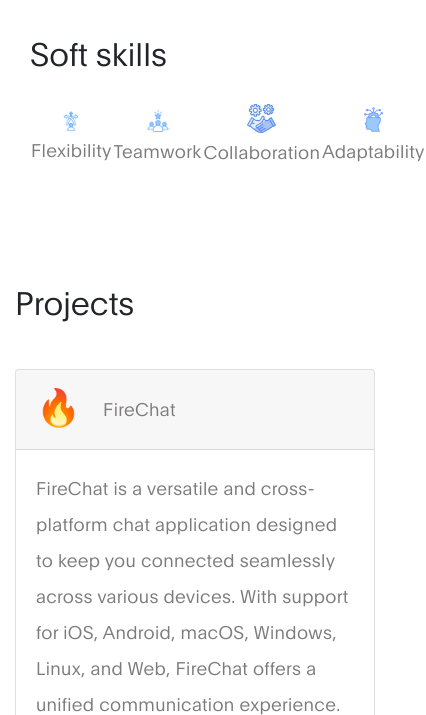
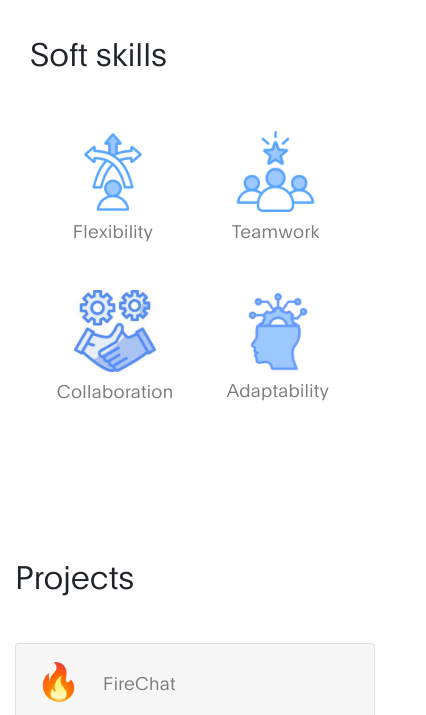
Before and after one commit to ShokaUladzislau/portfolio, a plain HTML site: page index.html in a window 390 px wide. Shown: the part 2024-2739 px from the top of the page, 426 px wide, since content can reach past the window. Drawn offline with Linux system fonts and the light colour scheme.

Commit message:
fix soft skills view on mobile screen #2

```diff
--- a/index.html
+++ b/index.html
@@ -212,30 +212,48 @@
         </div>
       </div>
 
+
+
       <div class="col-lg-12 col-md-12 col-12">
         <h3>Soft skills</h3>
-        <div class="col-lg-12 col-12">
+
+        <div class="row about-third">
+          <div class="col-lg-6 col-md-6 col-12">
+            <div class="col-lg-6 col-6">
               &nbsp;
             </div>
             <table style="width:100%">
               <tr style="height:60px">
                 <th class="center">
-              <img src="images/skills/softskills/Flexibility.png" alt="Flexibility" width="25%">
+                  <img src="images/skills/softskills/Flexibility.png" alt="Flexibility" width="50%">
                 <p>Flexibility</p>
                 </th>
                 <th class="center">
-              <img src="images/skills/softskills/teamwork.png" alt="teamwork" width="25%">
+                  <img src="images/skills/softskills/teamwork.png" alt="teamwork" width="50%">
                 <p>Teamwork</p>
                 </th>
+              </tr>
+            </table>
+          </div>
+
+          <div class="col-lg-6 col-md-6 col-12">
+            <div class="col-lg-6 col-6">
+              &nbsp;
+            </div>
+            <table style="width:100%">
+              <tr style="height:60px">
                 <th class="center">
-              <img src="images/skills/softskills/collaboration.jpg" alt="collaboration" width="25%">
+                  <img src="images/skills/softskills/collaboration.jpg" alt="collaboration" width="50%">
                 <p>Collaboration</p>
                 </th>
                 <th class="center">
-              <img src="images/skills/softskills/Adaptability.png" alt="Adaptability" width="25%">
+                  <img src="images/skills/softskills/Adaptability.png" alt="Adaptability" width="50%">
                 <p>Adaptability</p>
                 </th>
+              </tr>
             </table>
+          </div>
+        </div>
       </div>
     </div>
   </section>
```
Lines whose indentation alone changed are shown as unchanged.
